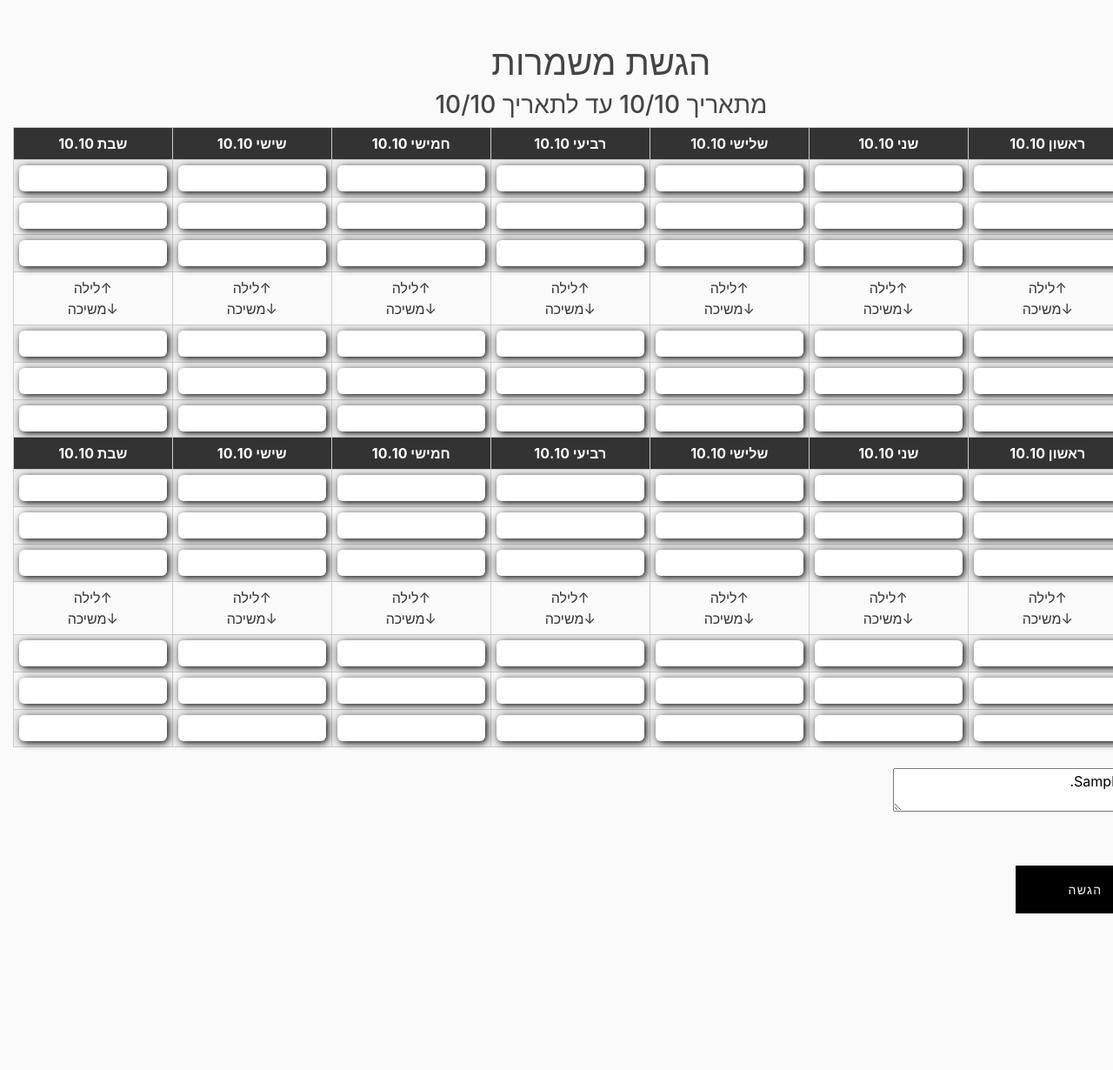
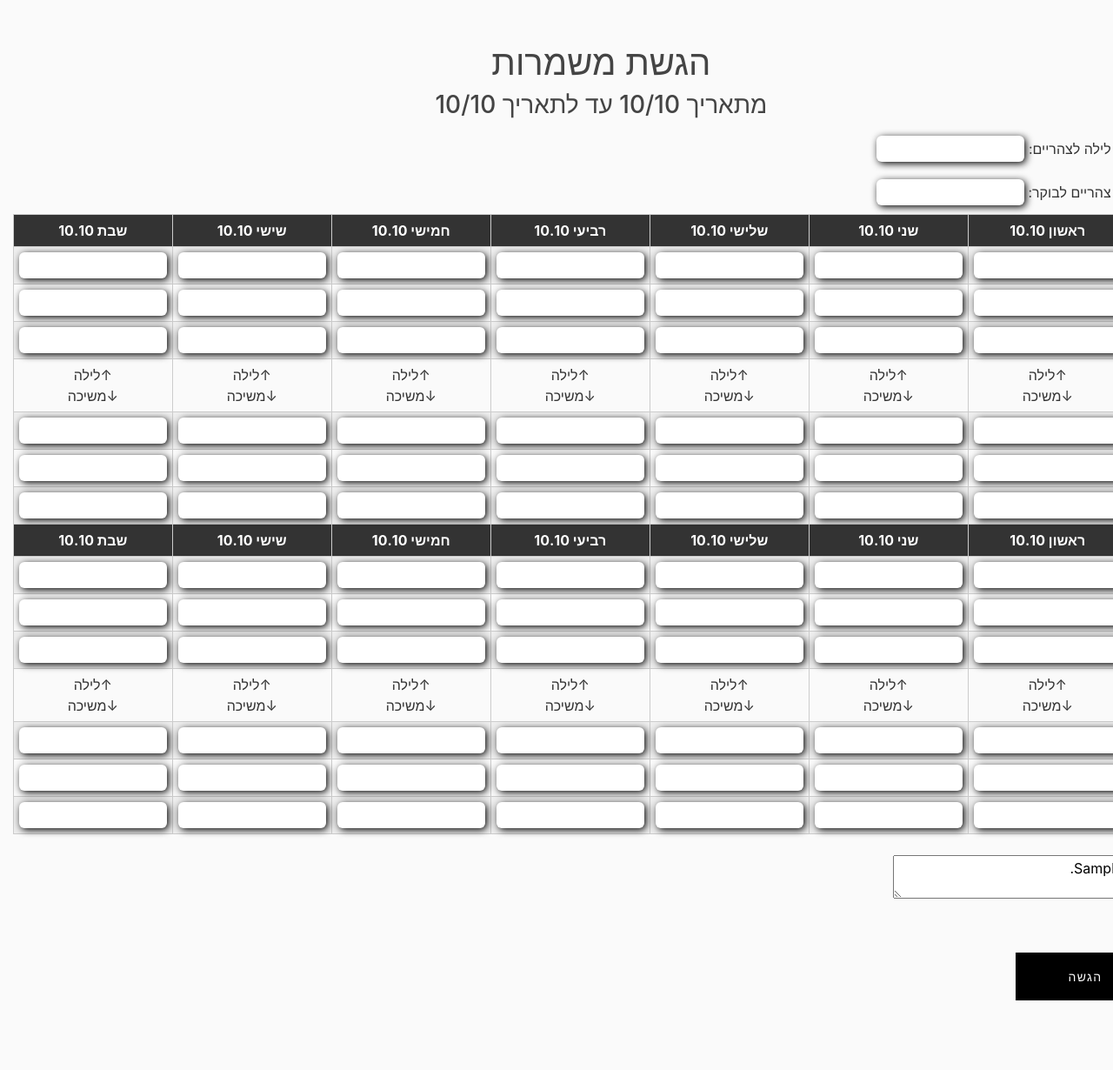
Before and after one commit to omerg864/Django-mishmar-ramla, a Django app: template Schedule/templates/Schedule/shifts.html in a window 1280 px wide; the page is wider, and only the part inside the window is pictured. Shown: the part 56-1286 px from the top of that part at 87% size. Before the commit the page ends 1106 px from the top of that part, so only its background shows below. Run offline with Django 3.2, Linux system fonts and the light colour scheme; the template is opened without the code that fills it: most values are stand-ins (such as "Sample title", 1, 10 or a date in 2020); form fields are guessed from the names that the template uses; some libraries are stand-ins or nearby versions.

Commit message:
sequence count added UI

```diff
--- a/Schedule/forms.py
+++ b/Schedule/forms.py
@@ -60,6 +60,8 @@ class ShiftForm(forms.ModelForm):
             fields_temp.append("P" + str(i))
             fields_temp.append("R" + str(i))
             fields_temp.append("notes" + str(i))
+        fields_temp.append("seq_night")
+        fields_temp.append("seq_noon")
         model = Shift
         fields = fields_temp
 
@@ -75,6 +77,8 @@ class ShiftViewForm(forms.ModelForm):
             fields_temp.append("P" + str(i))
             fields_temp.append("R" + str(i))
             fields_temp.append("notes" + str(i))
+        fields_temp.append("seq_night")
+        fields_temp.append("seq_noon")
         for field in fields_temp:
             self.fields[field].disabled = True
 
@@ -87,5 +91,7 @@ class ShiftViewForm(forms.ModelForm):
             fields_temp.append("P" + str(i))
             fields_temp.append("R" + str(i))
             fields_temp.append("notes" + str(i))
+        fields_temp.append("seq_night")
+        fields_temp.append("seq_noon")
         model = Shift
         fields = fields_temp
--- a/Schedule/templates/Schedule/ShiftView.html
+++ b/Schedule/templates/Schedule/ShiftView.html
@@ -1,3 +1,9 @@
+<div style="padding:10px 0">
+    <a>מספר רצפים לילה לצהריים: </a>{{ form.seq_night }}
+</div>
+<div style="padding:10px 0">
+    <a>מספר רצפים צהריים לבוקר: </a>{{ form.seq_noon }}
+</div>
 <table class="responsive-table-input-matrix" style="align-items: center">
 		<thead>
 		<tr>
```
Also changed, not shown: db.sqlite3.
